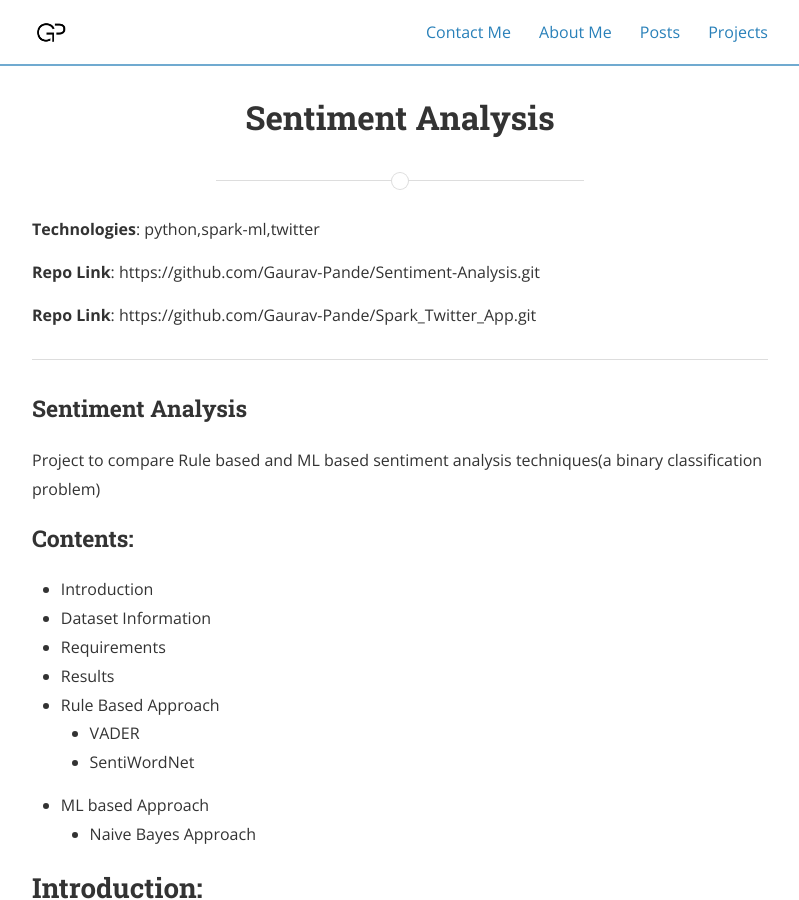
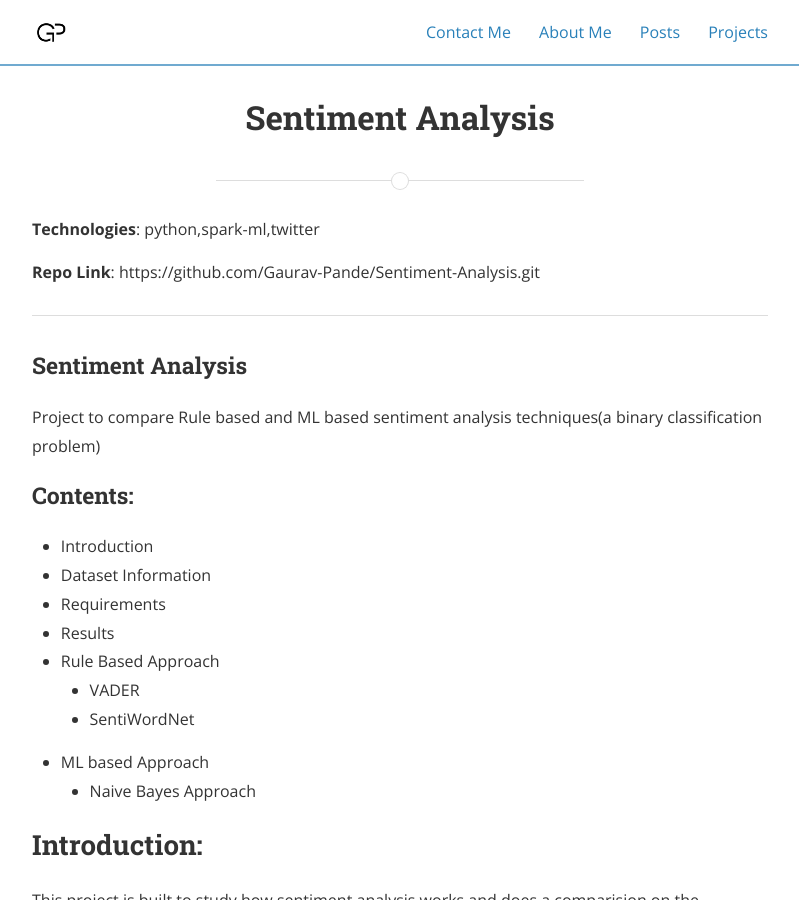
Before and after one commit to Gaurav-Pande/gaurav-pande.github.io, a Jekyll site: the page built from _projects/sentiment.md, in a window 1280 px wide and 900 px high. Shown: the whole window, without its empty margins (240-1039 px from the left). Built offline with Jekyll 4.4.1, drawn with Linux system fonts in a browser that asks for light colours; nearby versions of some CDN libraries; a style sheet for code colours, icons or effects is not loaded.

Commit message:
Update sentiment.md

```diff
--- a/_projects/sentiment.md
+++ b/_projects/sentiment.md
@@ -5,13 +5,12 @@ date:   2016-01-01 08:43:59
 permalink: /sentiment/
 categories: ml
 desc: "A comparision between rule base and ml base approach for sentiments"
+
 ---
 
 **Technologies**: python,spark-ml,twitter
 
 **Repo Link**: https://github.com/Gaurav-Pande/Sentiment-Analysis.git
-
-**Repo Link**: https://github.com/Gaurav-Pande/Spark_Twitter_App.git
 
 
 ---
@@ -130,6 +129,4 @@ we can see above that denominator of both the p(positive/t) and p(negative/t) is
 
 * learn other algorithms like SVM, Random forest for sentiment analysis
 
-
-
 ---
```
